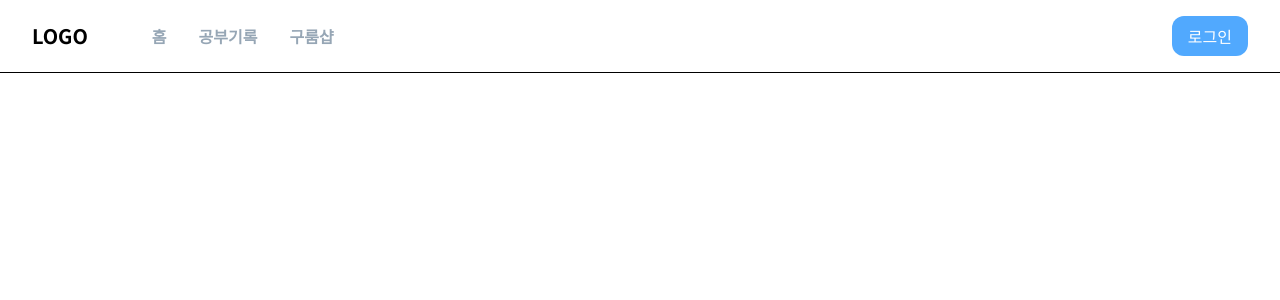
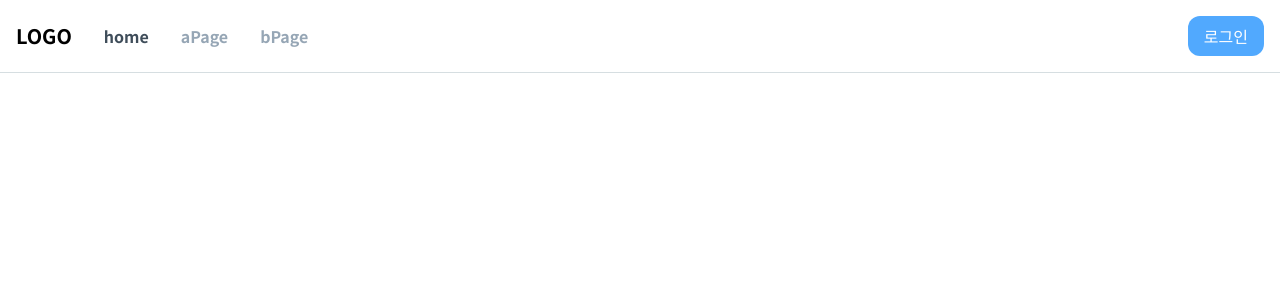
Before and after one commit to lsh58/next-app, a Next.js app: page / in a window 1280 px wide. Shown: the top 300 px of the page. Built offline with nearby package versions, Linux system fonts and the light colour scheme; a web font is replaced by a local one.

Commit message:
navbar고도화 + classnames추가

```diff
--- a/package.json
+++ b/package.json
@@ -25,6 +25,7 @@
     "@types/react-dom": "18.0.11",
     "@typescript-eslint/eslint-plugin": "^5.56.0",
     "@typescript-eslint/parser": "^5.56.0",
+    "classnames": "^2.3.2",
     "dotenv": "^16.0.3",
     "eslint": "8.36.0",
     "eslint-config-next": "13.2.4",
--- a/src/components/NavBar.tsx
+++ b/src/components/NavBar.tsx
@@ -1,27 +1,72 @@
-import React from "react";
+import React, { useState } from "react";
 import Link from "next/link";
+import classNames from "classnames";
 import Button from "@/components/common/Button";
 
+interface Props {
+  path?: string;
+}
+
 const pages: { title: string; link: string }[] = [
-  { title: "홈", link: "/" },
-  { title: "공부기록", link: "/studyRecord" },
-  { title: "구룸샵", link: "/shop" },
+  { title: "home", link: "/" },
+  { title: "aPage", link: "/aPage" },
+  { title: "bPage", link: "/bPage" },
 ];
 
-const NavBar = () => {
+const NavBar = (props: Props) => {
+  const [menuOpen, setMenuOpen] = useState<boolean>(false);
+
+  const toggleMenu = () => {
+    setMenuOpen(!menuOpen);
+  };
+
+  const { path } = props;
+
+  const pageElements = pages.map((page, index) => (
+    <li
+      key={index}
+      className={`font-bold transition duration-300 text-G-06 text-l hover:text-G-09 ${
+        path && path.includes(page.title) ? "text-G-09" : ""
+      }`}
+    >
+      <Link href={page.link}>{page.title}</Link>
+    </li>
+  ));
+
   return (
-    <div className="flex justify-between w-full px-8 py-4 border-b">
-      <div className="flex items-center gap-16">
-        <p className="text-xl font-bold">LOGO</p>
-        <ul className="items-center hidden gap-8 sm:flex">
-          {pages.map((page, index) => (
-            <li
-              key={index}
-              className="font-bold transition duration-300 text-G-06 text-l hover:text-G-09"
-            >
-              <Link href={page.link}>{page.title}</Link>
-            </li>
-          ))}
+    <div className="flex justify-between w-full px-4 py-4 border-b border-G-04">
+      <div className="flex items-center gap-4">
+        <button
+          className="relative w-10 h-10 bg-white border-none rounded-lg hover:bg-G-02 min-h-10 burger-menu sm:hidden"
+          onClick={toggleMenu}
+        >
+          <span
+            className={classNames("top-[14px]", {
+              open: menuOpen,
+            })}
+          ></span>
+          <span
+            className={classNames("top-[20px]", {
+              open: menuOpen,
+            })}
+          ></span>
+          <span
+            className={classNames("top-[26px]", {
+              open: menuOpen,
+            })}
+          ></span>
+        </button>
+        <p className="mr-4 text-xl font-bold">LOGO</p>
+        <ul className="items-center hidden gap-8 sm:flex">{pageElements}</ul>
+        <ul
+          className={classNames(
+            "sm:hidden gap-8 flex flex-col absolute top-[73px] w-full bg-white h-full items-center justify-center -left-full transition-all duration-[1000ms]",
+            {
+              "!left-0": menuOpen,
+            }
+          )}
+        >
+          {pageElements}
         </ul>
       </div>
       <div>
@@ -29,6 +74,20 @@ const NavBar = () => {
           <Button classes="rounded-full">로그인</Button>
         </Link>
       </div>
+      <style jsx>{`
+        .burger-menu > span {
+          @apply w-4 h-0.5 bg-G-06 rounded absolute left-3 transition duration-[400ms];
+        }
+        .open:nth-of-type(1) {
+          @apply translate-y-[6px] -rotate-45;
+        }
+        .open:nth-of-type(2) {
+          @apply opacity-0;
+        }
+        .open:nth-of-type(3) {
+          @apply -translate-y-[6px] rotate-45;
+        }
+      `}</style>
     </div>
   );
 };
```
Also changed, not shown: 1 other file (tests, documents, lock files or other folders).
